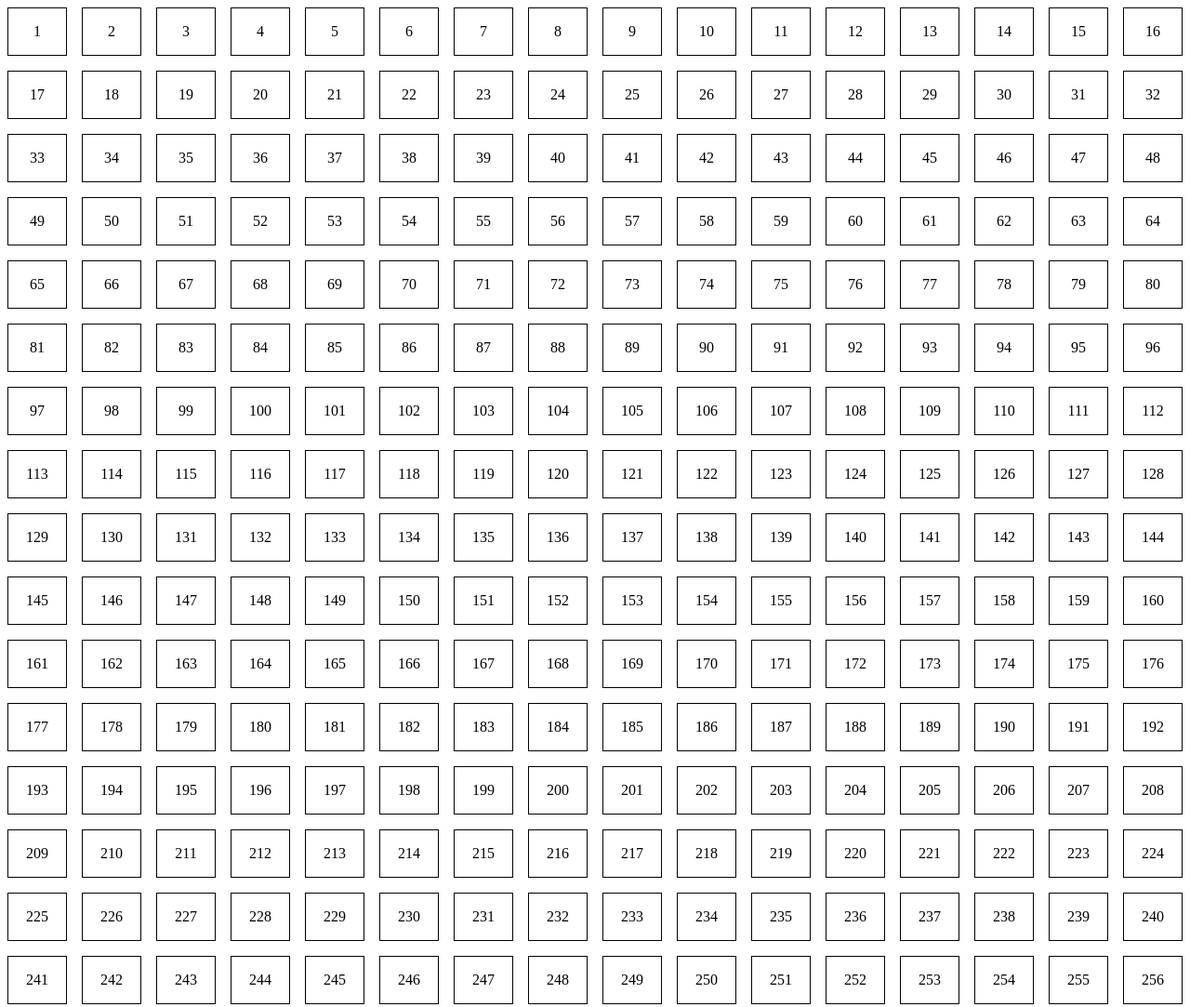
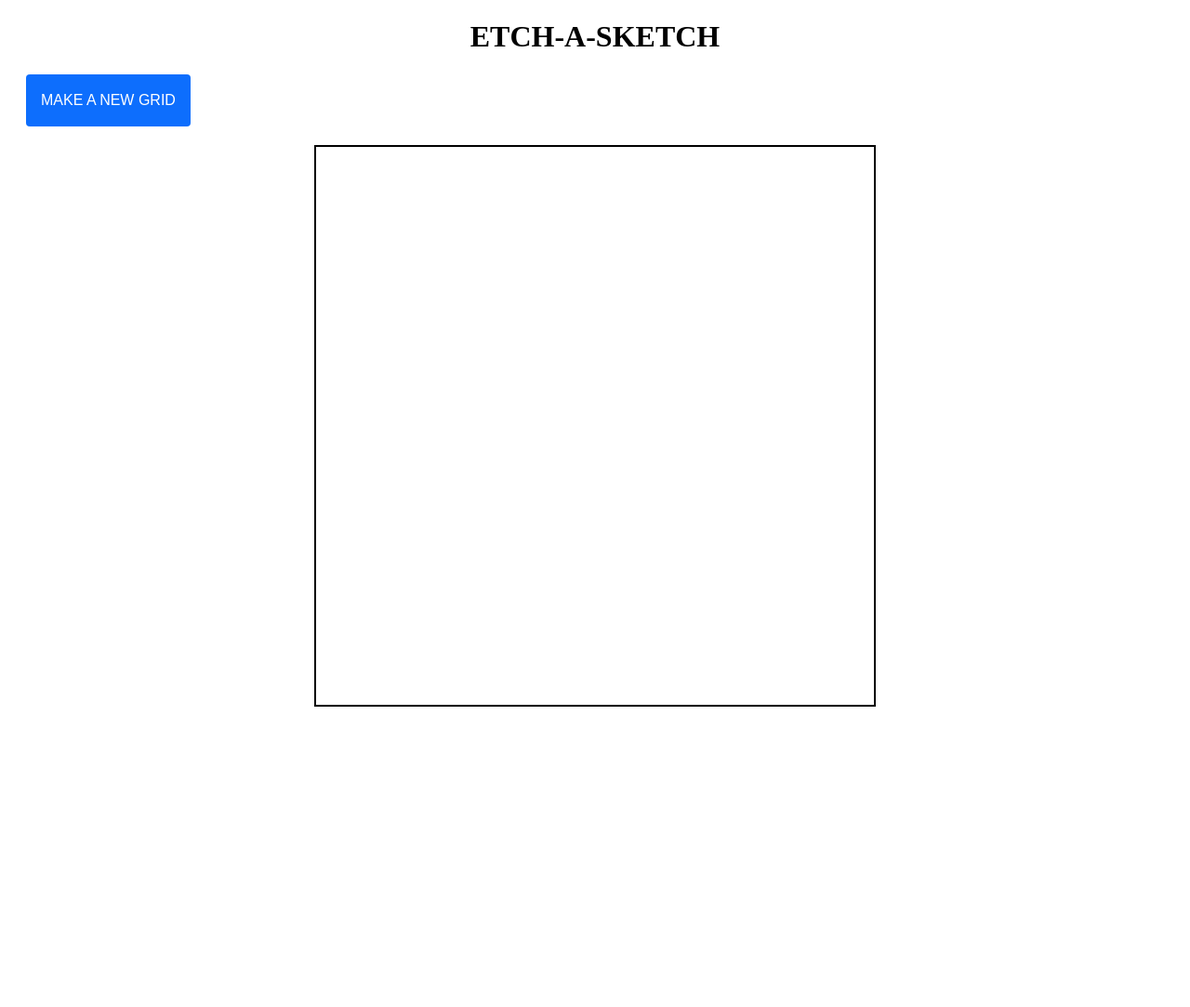
Before and after one commit to Ivan-Kukshyn/Etch-a-Sketch, a plain HTML site: page index.html in a window 1280 px wide. Shown: the whole page at 93% size. After the commit the page ends 800 px from the top, so only its background shows below. Drawn offline with Linux system fonts and the light colour scheme.

Commit message:
Added a button to the top of the screen that will send the user a popup asking for the number of squares on the side of the new grid and the creation of a new grid. Index.html, style.css have been updated, the grid creation function has also been redone in script.js and the hover function has been modified

```diff
--- a/index.html
+++ b/index.html
@@ -10,9 +10,9 @@
 </head>
 
 <body>
-    <div id="container">
-
-    </div>
+    <h1>Etch-a-Sketch</h1>
+    <button class="createNewGrid">Make a new grid</button>
+    <div id="container"></div>
 </body>
 
 </html>
--- a/script.js
+++ b/script.js
@@ -1,28 +1,44 @@
-const container = document.getElementById('container');
+const container = document.querySelector("#container");
+const clear = document.querySelector("button");
 
 // Creates a default grid sized 16x16
-function makeRows(rows, cols) {
-  container.style.setProperty('--grid-rows', rows);
-  container.style.setProperty('--grid-cols', cols);
-  for (c = 0; c < (rows * cols); c++) {
-    let cell = document.createElement('div');
-    cell.innerText = (c + 1);
-    container.appendChild(cell).className = 'grid-item';
-  };
-};
+function createGrid(size) {
+  container.style.gridTemplateRows = `repeat(${size}, 1fr)`;
+  container.style.gridTemplateColumns = `repeat(${size}, 1fr)`;
 
-makeRows(16, 16);
+  for (let i = 0; i < size * size; i++) {
 
-/* Created a "hover" effect so that the grid divs change
-colour when you hover your mouse over them, and ends when your mouse leaves it */
-const gridItems = document.querySelectorAll('.grid-item')
+    let grid = document.createElement("div");
+    grid.style.backgroundColor = "#fff";
+    container.appendChild(grid);
 
-gridItems.forEach(cell => {
-  cell.addEventListener("mouseover", () => {
-    cell.style.backgroundColor = '#000';
-  });
+    /* Created a “hover” effect so that the grid divs change color
+     when mouse passes over them, leaving a (pixelated) trail through grid */
+    grid.addEventListener('mouseover', e => {
+      grid.style.backgroundColor = "#000";
+    })
 
-  cell.addEventListener('mouseout', () => {
-    cell.style.backgroundColor = '';
-  });
-});
+    // Function to reset the grid
+    function clearGrid() {
+      clear.addEventListener('click', e => {
+        grid.style.backgroundColor = "#fff";
+      })
+    }
+
+    clearGrid();
+  }
+}
+
+createGrid(16);
+
+// Pop-up window
+function newGrid() {
+  let number = prompt("What size would you like the grid to be? (1-100)");
+  container.style.gridTemplateRows = `repeat(${number}, 1fr)`;
+  container.style.gridTemplateColumns = `repeat(${number}, 1fr)`;
+  createGrid(number);
+}
+
+clear.addEventListener('click', () => {
+  newGrid()
+})
--- a/style.css
+++ b/style.css
@@ -1,18 +1,37 @@
-/* The default grid sized 16x16 */
-:root {
-  --grid-cols: 1;
-  --grid-rows: 1;
+h1 {
+  text-align: center;
+  text-transform: uppercase;
 }
 
 #container {
   display: grid;
-  grid-gap: 1em;
-  grid-template-rows: repeat(var(--grid-rows), 1fr);
-  grid-template-columns: repeat(var(--grid-cols), 1fr);
+  width: 600px;
+  height: 600px;
+  margin: 0 auto;
+  border: 2px solid #000;
 }
 
-.grid-item {
-  padding: 1em;
-  border: 1px solid #000;
+button {
+  cursor: pointer;
+  color: #fff;
+  background-color: #0d6efd;
+  border-color: #0d6efd;
+  display: flex;
+  justify-content: center;
   text-align: center;
+  font-weight: 400;
+  line-height: 1.5;
+  text-transform: uppercase;
+  border: 1px solid transparent;
+  margin: 20px 20px;
+  padding: 15px 15px;
+  font-size: 16px;
+  border-radius: .25rem;
+  transition: color .15s ease-in-out, background-color .15s ease-in-out, border-color .15s ease-in-out, box-shadow .15s ease-in-out;
 }
+
+button:hover {
+  color: #fff;
+  background-color: #0b5ed7;
+  border-color: #0a58ca;
+}
```
